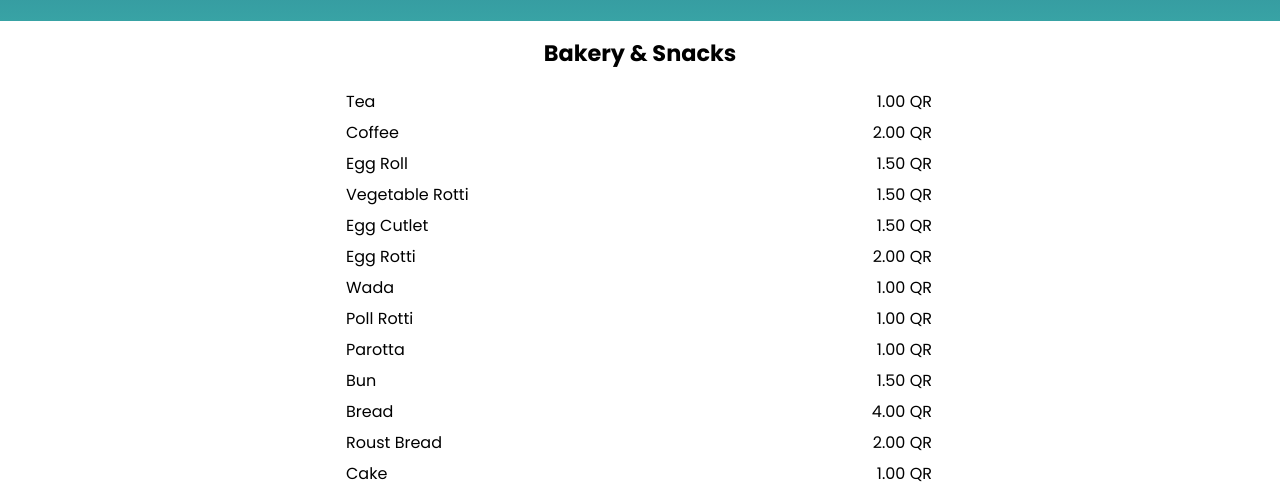
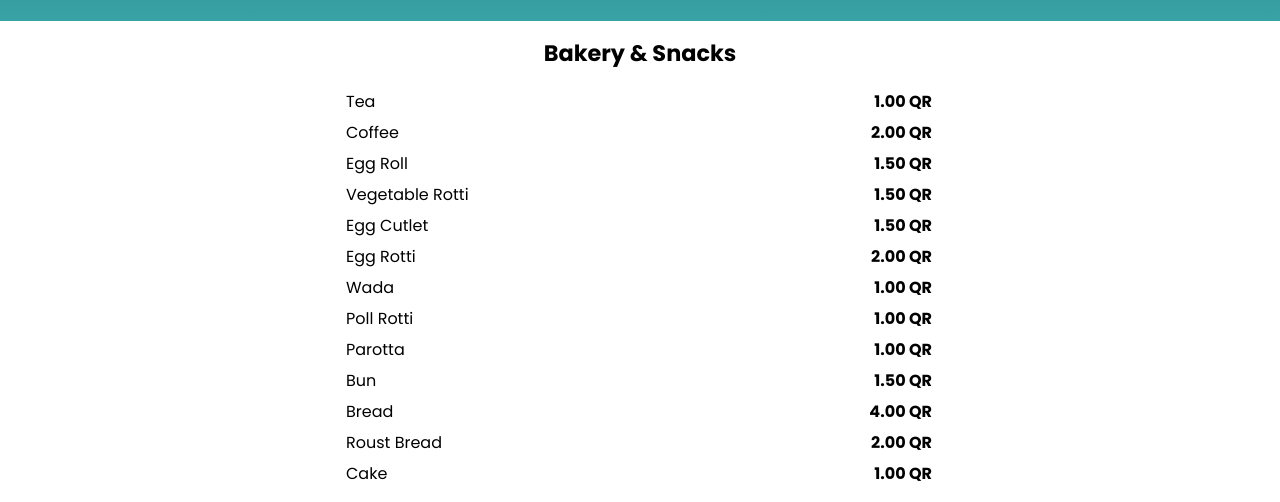
Before and after one commit to Far-Coodinator/Taste-Lanka-Restaurant, a plain HTML site: page index.html in a window 1280 px wide. Shown: the part 260-762 px from the top of the page. Drawn offline with Linux system fonts and the light colour scheme.

Commit message:
Update styles.css

```diff
--- a/styles.css
+++ b/styles.css
@@ -120,3 +120,6 @@ table .items:hover{
     color: rgb(111, 98, 98);
 
 }
+.price{
+    font-weight:bolder;
+}
```
